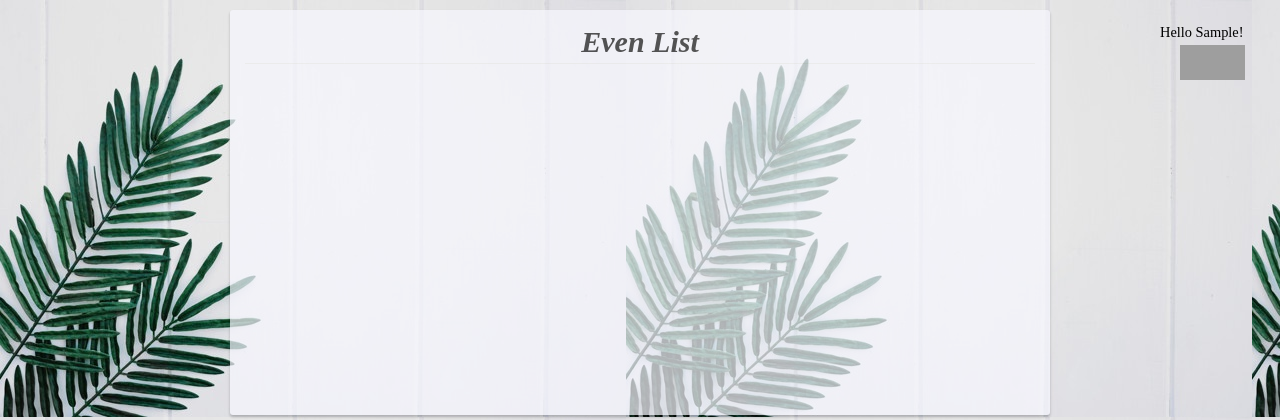
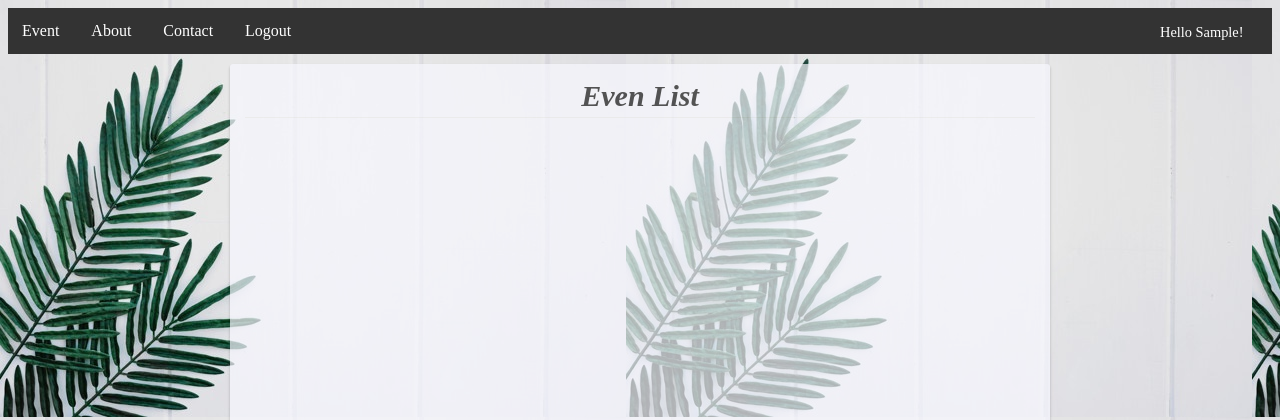
Before and after one commit to ChatchapongC/myform, a Django app: page /event/ in a window 1280 px wide. Shown: the top 420 px of the page. Run offline with Django 3.2, Linux system fonts and the light colour scheme; the visitor is signed in with stand-in values (Sample User, id 1); data that the repository does not hold is empty; grey boxes are pictures that could not be loaded.

Commit message:
tabbar menu

```diff
--- a/myform/templates/myform/index.html
+++ b/myform/templates/myform/index.html
@@ -1,7 +1,7 @@
 {% load static %}
 {% block content %}
     {% if user.is_authenticated %}
-        <div style="position: absolute; left: 1160px; top: 10px; font-size: 0.9rem;">
+        <div style="position: absolute; left: 1160px; top: 10px; font-size: 0.9rem; color:white">
             <p>Hello {{ user.first_name|default:user.username}}!</p>
         </div>
 
@@ -25,13 +25,43 @@
                 </div>
             {% endif %}
         {% endfor %}
-        <div style="position: absolute; left: 1180px; top: 45px;">
-                <a href="{% url 'logout'%}?next={{request.path}}">
+        {% comment %} <div style="position: absolute; left: 1180px; top: 45px;"> {% endcomment %}
+                {% comment %} <a href="{% url 'logout'%}?next={{request.path}}">
                     <img src="{% static 'myform/images/logout.png' %}" width="65" height="35">
-                </a>
+                </a> {% endcomment %}
+        {% comment %} </div> {% endcomment %}
+
+        <link rel="stylesheet" href="{% static 'myform/index.css' %}">
+        <style>
+
+            div.scrollmenu {
+            background-color: #333;
+            overflow: auto;
+            white-space: nowrap;
+            }
+
+            div.scrollmenu a {
+            display: inline-block;
+            color: white;
+            text-align: center;
+            padding: 14px;
+            text-decoration: none;
+            }
+
+            div.scrollmenu a:hover {
+            background-color: #777;
+            }
+        </style>
+        </head>
+        <body>
+
+        <div class="scrollmenu">
+        <a href="#home">Event</a>
+        <a href="#about">About</a>
+        <a href="#contact">Contact</a>
+        <a href="href=#">Logout</a>
         </div>
-        <!-- <a href="{% url 'logout'%}?next={{request.path}}">logout</a> -->
-        <link rel="stylesheet" href="{% static 'myform/index.css' %}">
+
         <div class="even-box">
             <div class="lb-header">
                 <i>Even List</i>
```
Also changed, not shown: myform/static/myform/projectlist.css (+24 -0 lines), myform/templates/myform/createform.html (+38 -1 lines), myform/static/myform/eventlist.css (line endings or trailing spaces), myform/static/myform/style.css (deleted).
